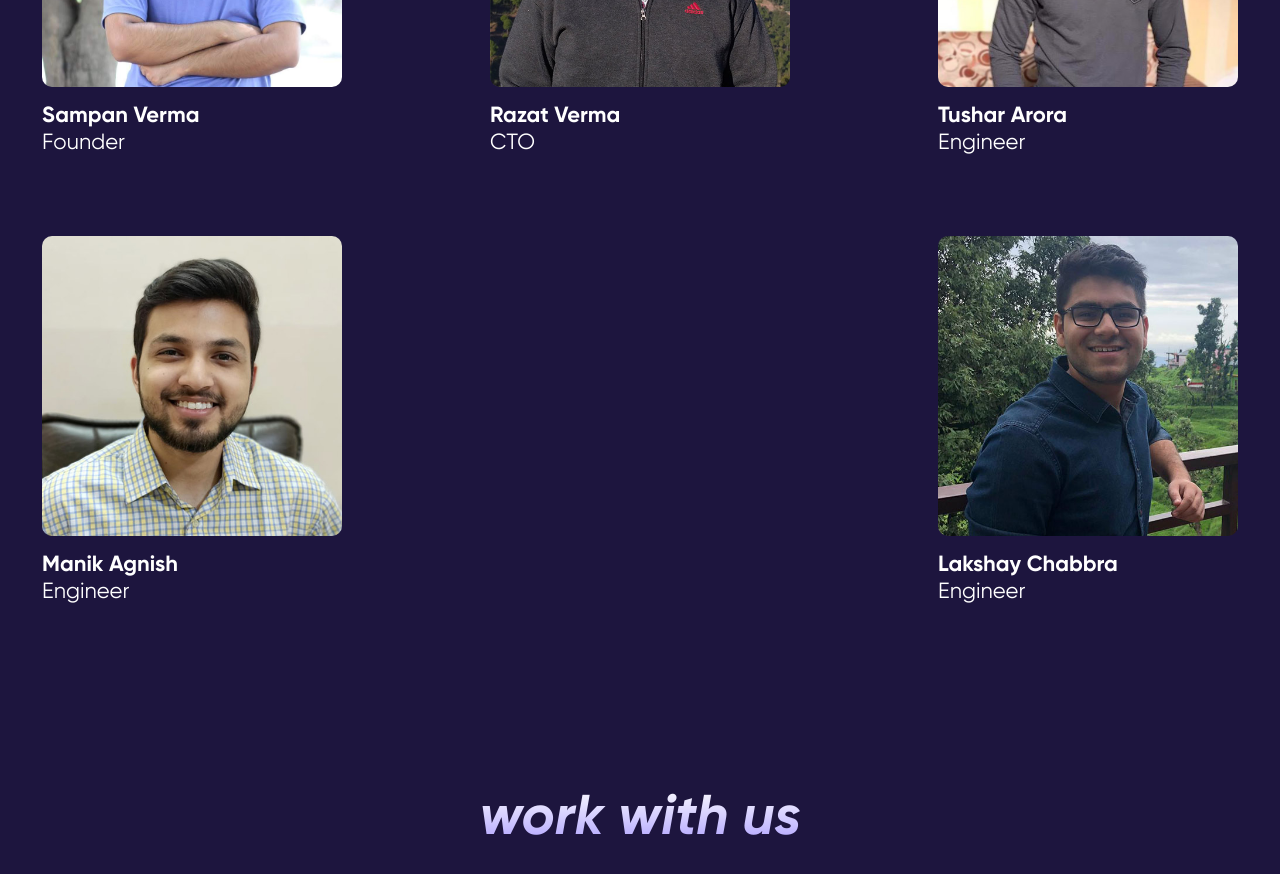
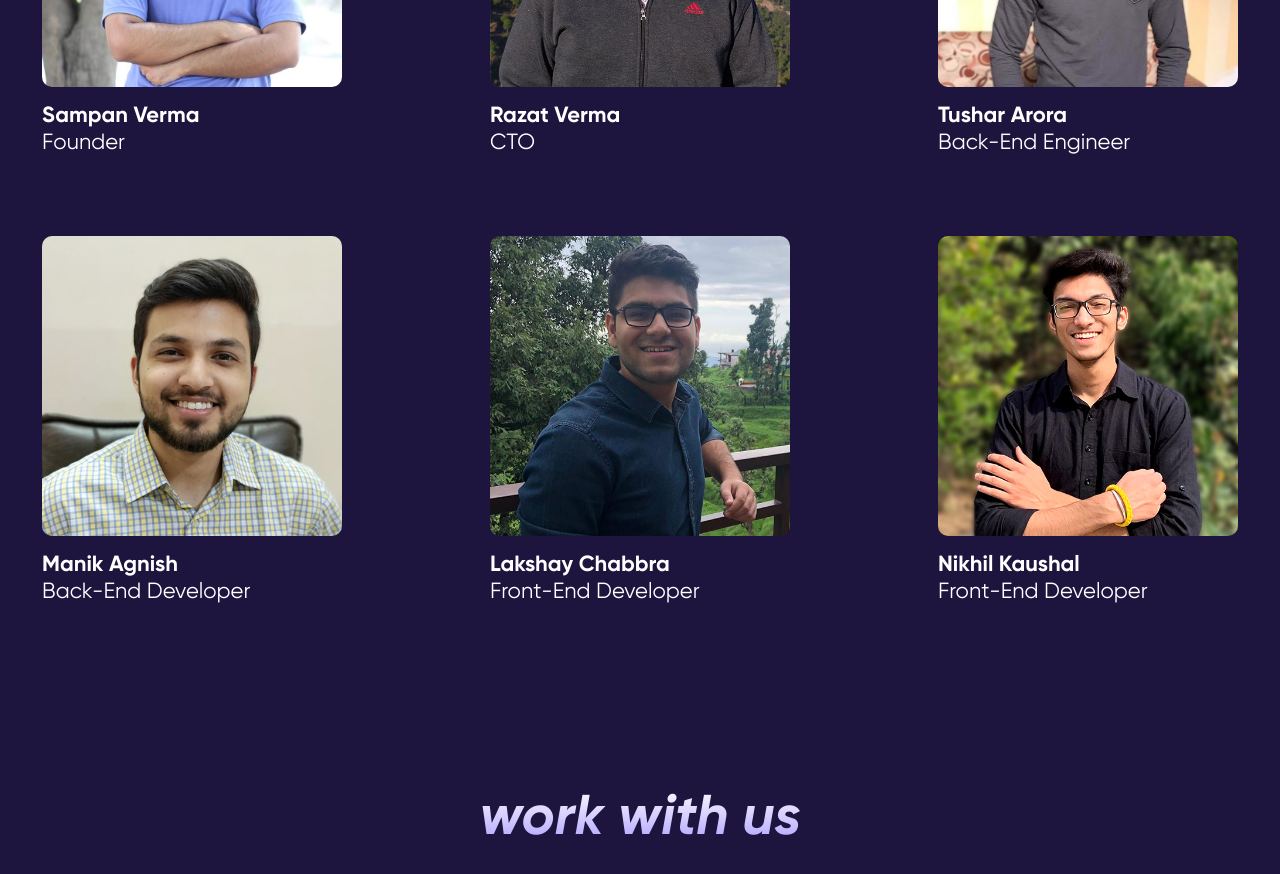
Before and after one commit to electrobyteco/electrobyteco, a React (Create React App) app: page / in a window 1280 px wide. Shown: the part 4080-4954 px from the top of the page. Built offline with nearby package versions, Linux system fonts and the light colour scheme; what contentful-management would draw is missing.

Commit message:
Added Nikhil and Removed Filler

```diff
--- a/src/pages/home/team.js
+++ b/src/pages/home/team.js
@@ -112,30 +112,30 @@ function Team() {
           />
           <Person
             name="Tushar Arora"
-            category="Engineer"
+            category="Back-End Engineer"
             image={ImageTushar}
             link="http://tushararora.studio"
           />
           <Person
             name="Manik Agnish"
-            category="Engineer"
+            category="Back-End Developer"
             image={ImageManik}
             link="http://manikagnish.com"
           />
 
           <Person
             name="Lakshay Chabbra"
-            category="Engineer"
+            category="Front-End Developer"
             image={ImageLakshay}
             link="http://lakshaychabra.com"
           />
+          <Person
+            name="Nikhil Kaushal"
+            category="Front-End Developer"
+            image={ImageNikhil}
+            link="http://nikhilkaushal.in"
+          />
           {/*
-            <Person
-              name="Nikhil Kaushal"
-              category="Engineer"
-              image={ImageNikhil}
-              link="http://localhost"
-            />
             <Person
               name="Prabhjot Dhillon"
               category="Engineer"
@@ -149,7 +149,7 @@ function Team() {
               link="http://localhost"
             />
           */}
-          <Person filler={true} />
+          {/* <Person filler={true} /> */}
         </People>
       </Section.Body>
     </Section>
```
Also changed, not shown: 1 other file (tests, documents, lock files or other folders).
